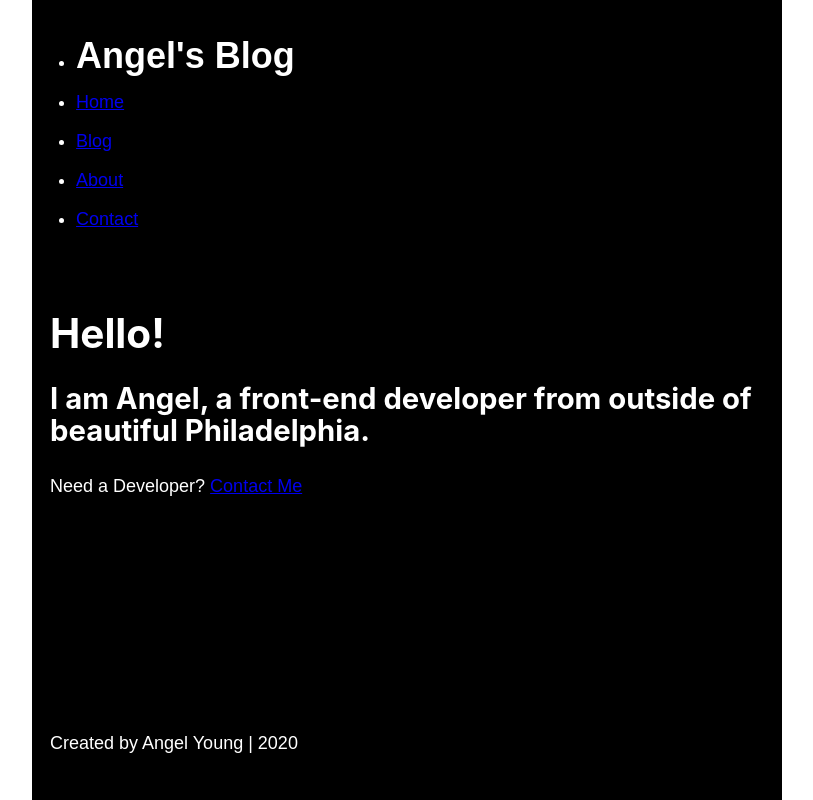
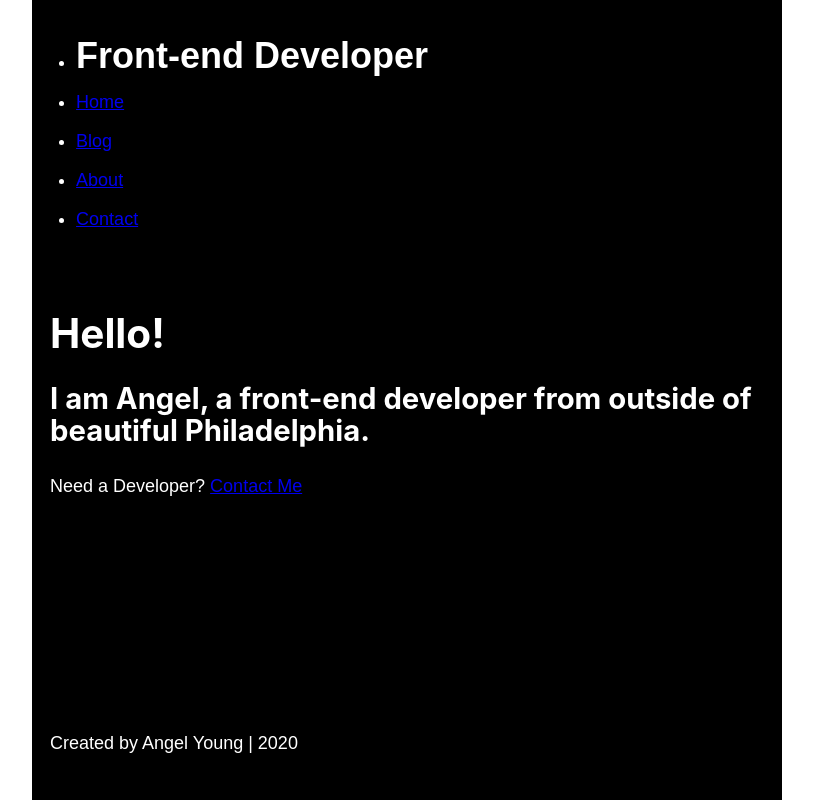
Before and after one commit to angelyoung24/gatsby-blog, a Gatsby site: page / in a window 1280 px wide. Shown: the whole page, without its empty margins (233-1046 px from the left). Built offline with nearby package versions, Linux system fonts and the light colour scheme; Gatsby itself is replaced by a stand-in of ours.

Commit message:
stopped at section 8

```diff
--- a/gatsby-config.js
+++ b/gatsby-config.js
@@ -5,5 +5,9 @@
  */
 
 module.exports = {
+  siteMetadata: {
+    title: 'Front-end Developer',
+    author: 'Angel Young'
+  },
   plugins: [`gatsby-plugin-sass`]
 }
--- a/package.json
+++ b/package.json
@@ -15,6 +15,7 @@
   },
   "dependencies": {
     "gatsby": "^2.20.13",
+    "gatsby-cli": "^2.11.13",
     "gatsby-plugin-sass": "^2.2.1",
     "node-sass": "^4.13.1",
     "react": "^16.13.1",
--- a/src/components/footer.js
+++ b/src/components/footer.js
@@ -1,11 +1,23 @@
 import React from 'react'
+import { graphql, useStaticQuery } from 'gatsby'
 
 import footerStyles from "./footer.module.scss"
 
 const Footer = () => {
+        const data = useStaticQuery(graphql`
+          query {
+            site {
+              siteMetadata {
+                author
+              }
+            }
+          }
+        `)
+
+
     return (
         <footer className={footerStyles.footerText}>
-            <p>Created by Angel Young |  2020</p>
+            <p>Created by {data.site.siteMetadata.author} |  2020</p>
         </footer>
     )
 }
--- a/src/components/header.js
+++ b/src/components/header.js
@@ -1,16 +1,26 @@
 import React from "react"
-import { Link } from "gatsby"
+import { Link, graphql, useStaticQuery } from "gatsby"
 
 import headerStyles from "./header.module.scss"
 
 const Header = () => {
+  const data = useStaticQuery(graphql`
+    query {
+      site {
+        siteMetadata {
+          title
+        }
+      }
+    }
+  `)
+
   return (
     <nav className={headerStyles.nav}>
       <ul className={headerStyles.navList}>
       <li>
       <h3>
         <Link className={headerStyles.title} to="/">
-          Angel's Blog
+          {data.site.siteMetadata.title}
         </Link>
       </h3>
         </li>
--- a/src/components/header.module.scss
+++ b/src/components/header.module.scss
@@ -3,8 +3,9 @@
 }
 
 .title {
+  display: block;
+  margin-right: 94px;
   font-family: Arial, Helvetica, sans-serif;
-  text-align: left;
   color: #fff;
   font-size: 2rem;
   text-decoration: none;
```
Also changed, not shown: 1 other file.
